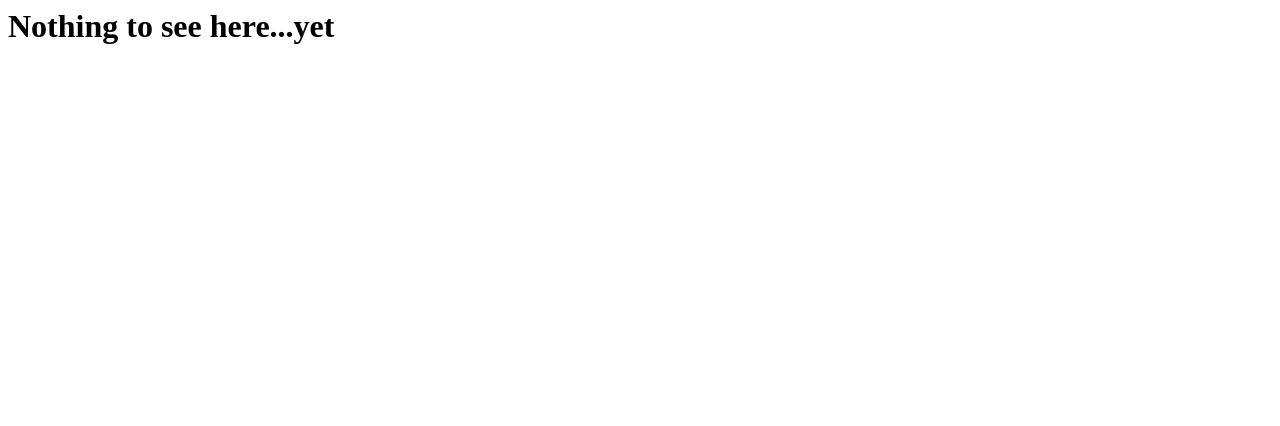
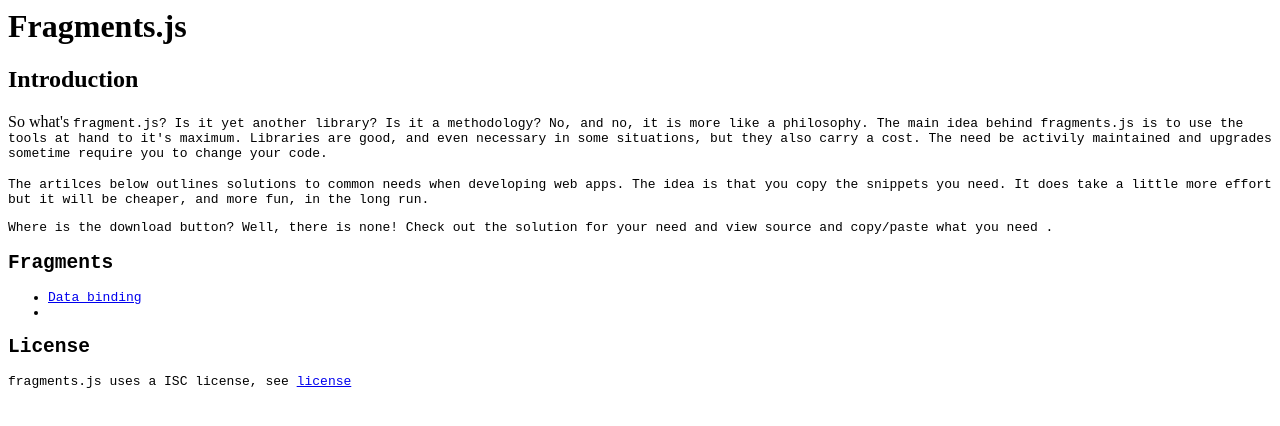
Before and after one commit to fragmentsjs/fragmentsjs.github.io, a plain HTML site: page index.html in a window 1280 px wide. Drawn offline with Linux system fonts and the light colour scheme.

Commit message:
Worked on introduction

```diff
--- a/index.html
+++ b/index.html
@@ -1,5 +1,41 @@
 <html>
+<head>
+  <title>Fragments.js</title>
+  <meta name="description" content="JavaScript fragments/snippets for easy reuse">
+  <meta name="keywords" content="JavaScript, HTML5, webapps, web development">
+</head>
 <body>
-  <h1>Nothing to see here...yet</h1>
+  <h1>Fragments.js</h1>
+
+  <h2>Introduction</h2>
+
+    <p>So what's <code>fragment.js</a>? Is it yet another library? Is it a
+    methodology? No, and no, it is more like a philosophy. The main idea behind
+    <code>fragments.js</code> is to use the tools at hand to it's maximum.
+    Libraries are good, and even necessary in some situations, but they also
+    carry a cost. The need be activily maintained and upgrades sometime require
+    you to change your code.</p>
+
+    <p>The artilces below outlines solutions to common needs when developing
+    web apps. The idea is that you copy the snippets you need. It does take a
+    little more effort but it will be cheaper, and more fun, in the long run.
+    </p>
+
+    <p>Where is the download button? Well, there is none! Check out the solution
+    for your need and <italic>view source</italic> and copy/paste what you need
+    .</p>
+
+
+  <h2>Fragments</h2>
+
+    <ul>
+      <li><a href='data-binding.html'>Data binding</a><li>
+    </ul>
+
+  <h2>License</h2>
+
+    <code>fragments.js</code> uses a ISC license, see
+    <a href='license.html'>license</a>
+
 </body>
 </html>
```
Also changed, not shown: data-binding.html (+2 -2 lines), license.html (added, +15 -0 lines).
